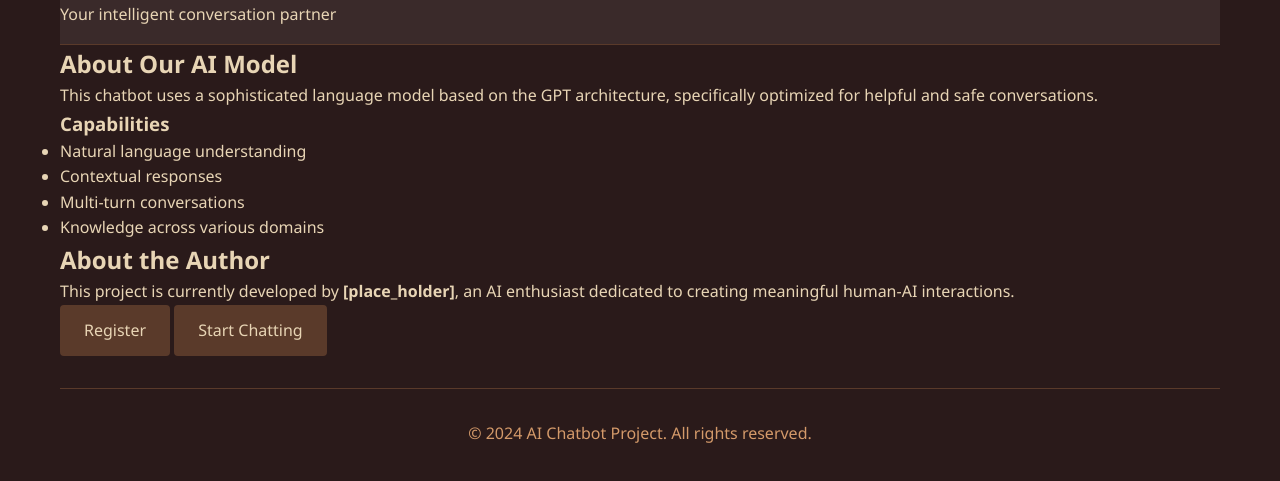
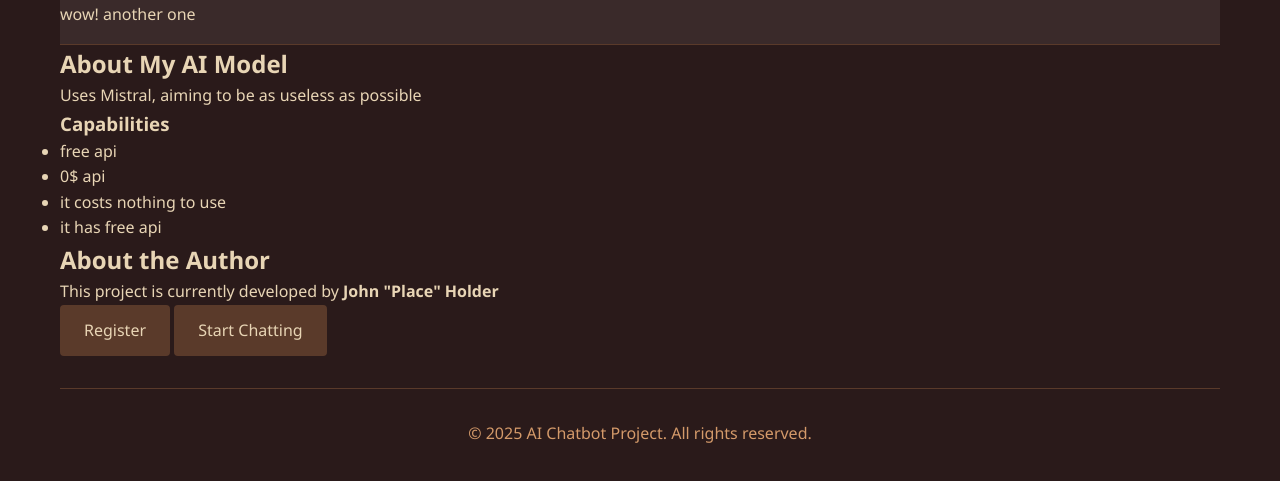
Before and after one commit to NoseCat/NoseCat.github.io, a plain HTML site: page index.html in a window 1280 px wide. Shown: the part 85-566 px from the top of the page. Drawn offline with Linux system fonts and the light colour scheme.

Commit message:
cahnges to index

```diff
--- a/index.html
+++ b/index.html
@@ -10,22 +10,22 @@
     <div class="container">
         <header>
             <h1>AI Chat Assistant</h1>
-            <p class="tagline">Your intelligent conversation partner</p>
+            <p class="tagline">wow! another one</p>
         </header>
 
         <main>
             <section class="info-section">
-                <h2>About Our AI Model</h2>
+                <h2>About My AI Model</h2>
                 <div class="model-info">
-                    <p>This chatbot uses a sophisticated language model based on the GPT architecture, specifically optimized for helpful and safe conversations.</p>
+                    <p>Uses Mistral, aiming to be as useless as possible</p>
                     <div class="model-features">
                         <div class="feature">
                             <h3>Capabilities</h3>
                             <ul>
-                                <li>Natural language understanding</li>
-                                <li>Contextual responses</li>
-                                <li>Multi-turn conversations</li>
-                                <li>Knowledge across various domains</li>
+                                <li>free api</li>
+                                <li>0$ api</li>
+                                <li>it costs nothing to use</li>
+                                <li>it has free api</li>
                             </ul>
                         </div>
                     </div>
@@ -34,7 +34,7 @@
 
             <section class="author-section">
                 <h2>About the Author</h2>
-                <p>This project is currently developed by <strong>[place_holder]</strong>, an AI enthusiast dedicated to creating meaningful human-AI interactions.</p>
+                <p>This project is currently developed by <strong>John "Place" Holder</strong></p>
             </section>
 
             <section class="navigation">
@@ -46,7 +46,7 @@
         </main>
 
         <footer>
-            <p>&copy; 2024 AI Chatbot Project. All rights reserved.</p>
+            <p>&copy; 2025 AI Chatbot Project. All rights reserved.</p>
         </footer>
     </div>
 </body>
```
